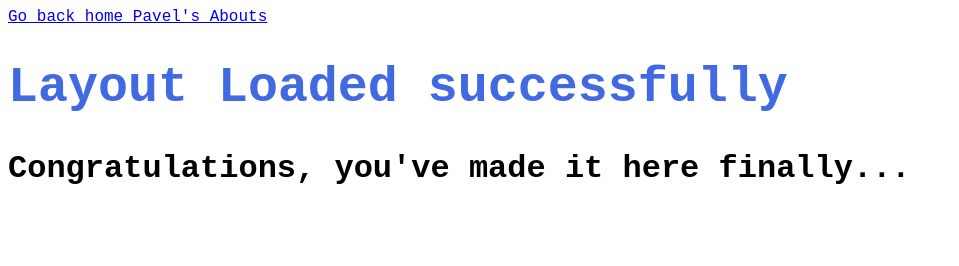
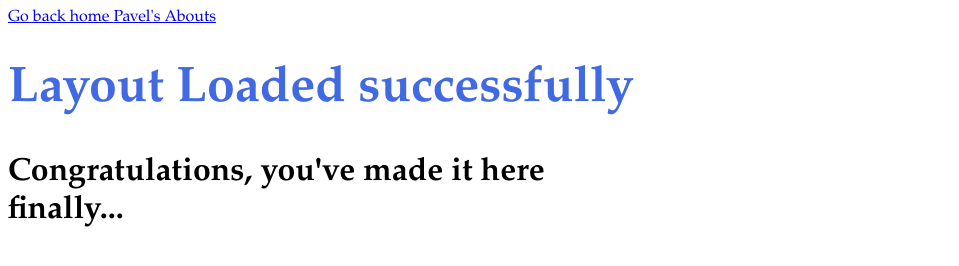
Before and after one commit to pavelisp/gastby-conf-workshop, a Gatsby site: page / in a window 1280 px wide. Shown: the whole page, without its empty margins (0-959 px from the left). Built offline with nearby package versions, Linux system fonts and the light colour scheme; Gatsby itself is replaced by a stand-in of ours.

Commit message:
changed fonts, again

```diff
--- a/src/components/layout.module.css
+++ b/src/components/layout.module.css
@@ -1,6 +1,7 @@
 .layoutType {
+	width: 50vw;
 	font-size: 1rem;
-	font-family: monospace;
+	font-family: "Palatino Linotype", Palatino, Palladio, "URW Palladio L", "Book Antiqua", Baskerville, "Bookman Old Style", "Bitstream Charter", "Nimbus Roman No9 L", Garamond, "Apple Garamond", "ITC Garamond Narrow", "New Century Schoolbook", "Century Schoolbook", "Century Schoolbook L", Georgia, serif;
 }
 
 .title {
@@ -15,7 +16,5 @@
 .nav {
 	display: grid;
 	grid-template-columns: 1fr 1fr;
-	gap: 10px;
 	font-size: 1.3rem;
-
 }
```
